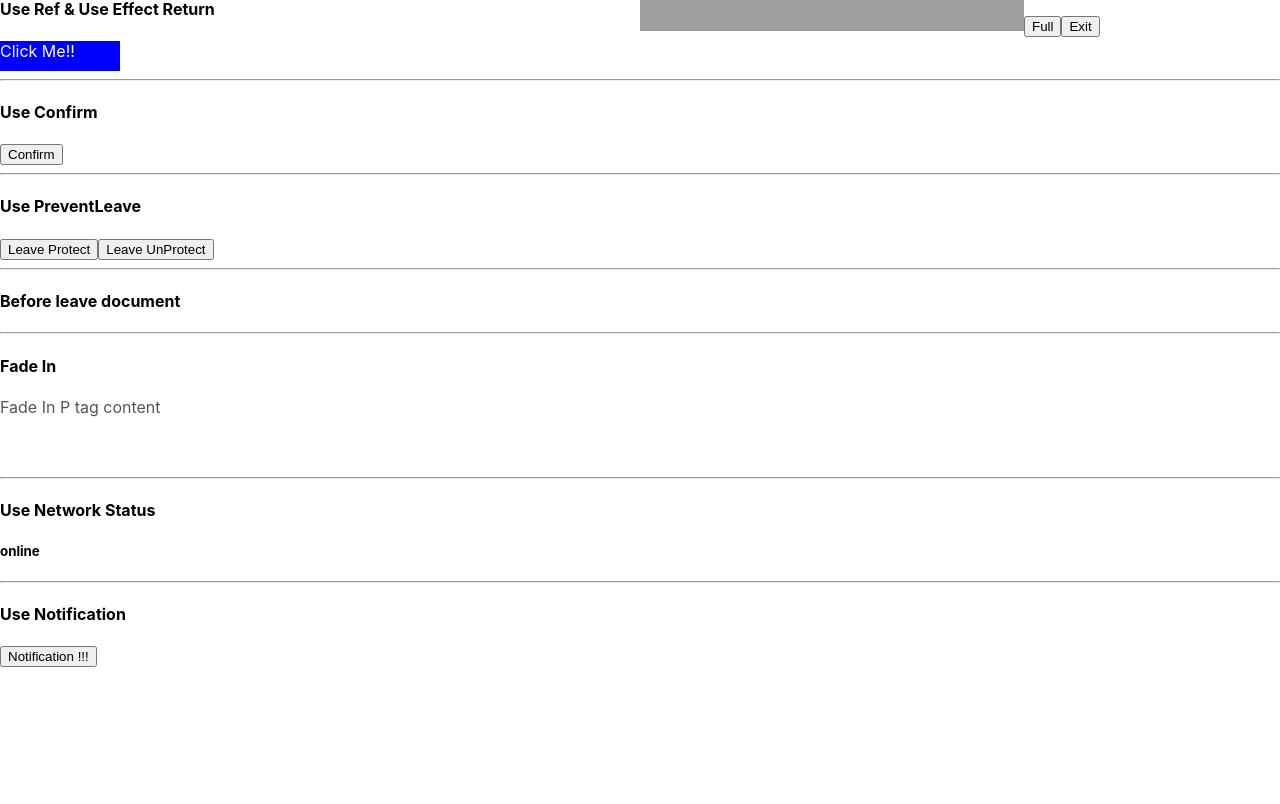
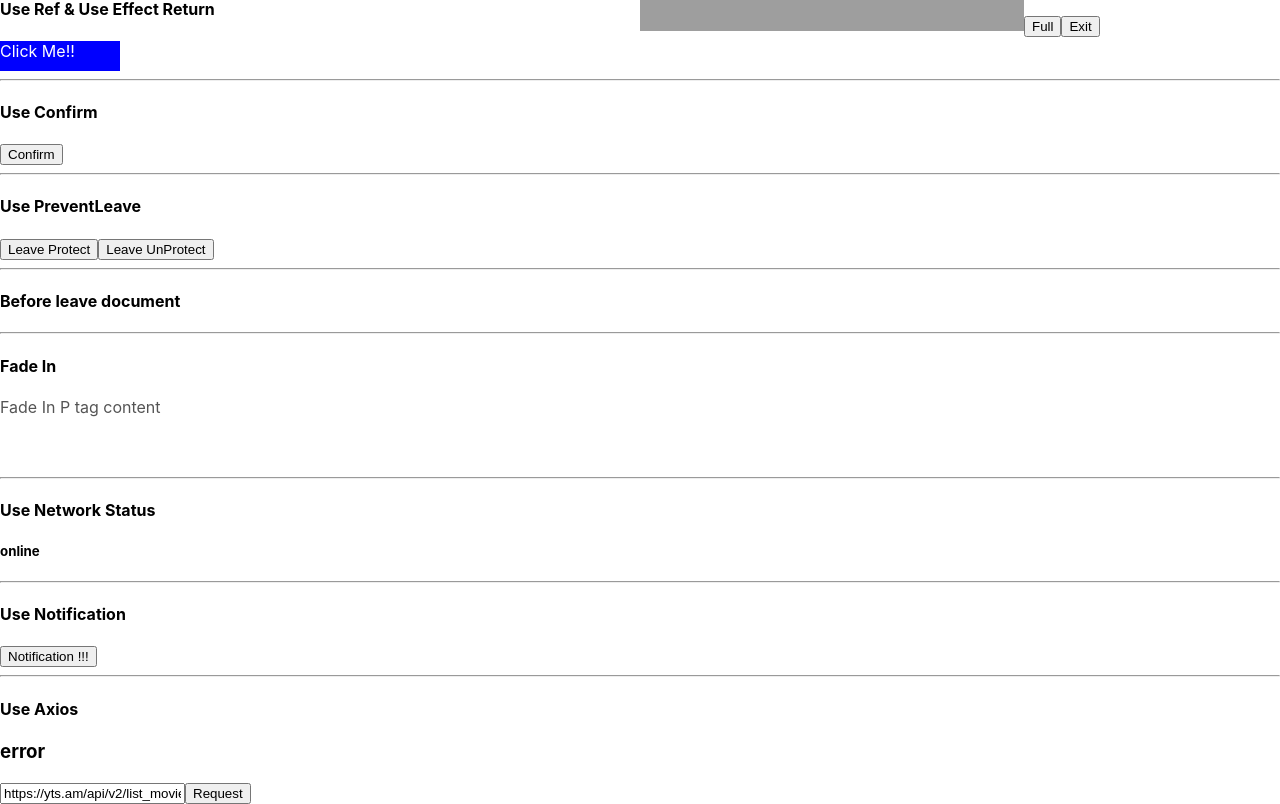
Before and after one commit to eagleduk/CustomHooks, a React (Create React App) app: page / in a window 1280 px wide. Shown: the part 420-1224 px from the top of the page. Before the commit the page ends 1087 px from the top, so only its background shows below. Built offline with nearby package versions, Linux system fonts and the light colour scheme; no server answers; grey boxes are pictures that could not be loaded.

Commit message:
2022-02-06 백업용

```diff
--- a/package.json
+++ b/package.json
@@ -6,6 +6,7 @@
     "@testing-library/jest-dom": "^5.11.4",
     "@testing-library/react": "^11.1.0",
     "@testing-library/user-event": "^12.1.10",
+    "axios": "^0.21.1",
     "react": "^17.0.1",
     "react-dom": "^17.0.1",
     "react-scripts": "4.0.3",
--- a/src/App.js
+++ b/src/App.js
@@ -11,6 +11,7 @@ import NetworkStatus from "./components/NetworkStatus";
 import ScrollComponent from "./components/ScrollComponent";
 import FullScreen from "./components/FullScreen";
 import Notification from "./components/Notification";
+import Axios from "./components/Axios";
 
 function App() {
   return (
@@ -38,6 +39,8 @@ function App() {
       <FullScreen />
       <hr />
       <Notification />
+      <hr />
+      <Axios />
     </div>
   );
 }
--- /dev/null
+++ b/src/components/Axios.js
@@ -0,0 +1,29 @@
+import { useState } from "react";
+import useAxios from "../customHooks/useAxios";
+
+const Axios = () => {
+  // yts.am/api/v2/list_movies.json
+  const [url, setURL] = useState("https://yts.am/api/v2/list_movies.json");
+  const onChange = (event) => {
+    const {
+      target: { value },
+    } = event;
+    setURL(value);
+  };
+
+  const { loading, data, error, refetchTrigger } = useAxios({
+    headers: { "Access-Control-Allow-Origin": "*" },
+    url,
+  });
+
+  return (
+    <div>
+      <h4>Use Axios</h4>
+      <h3>{loading ? "Loading..." : data?.status || "error"}</h3>
+      <input type="text" value={url} onChange={onChange} />
+      <button onClick={refetchTrigger}> Request </button>
+    </div>
+  );
+};
+
+export default Axios;
--- /dev/null
+++ b/src/customHooks/useAxios.js
@@ -0,0 +1,41 @@
+import defaultAxios from "axios";
+import { useEffect, useState } from "react";
+
+const useAxios = (options, axiosInstance = defaultAxios) => {
+  const [status, setStatus] = useState({
+    loading: true,
+  });
+
+  const [trigger, setTrigger] = useState(0);
+
+  const refetchTrigger = () => {
+    setStatus({
+      ...status,
+      loading: true,
+    });
+    setTrigger(Date.now());
+  };
+
+  useEffect(() => {
+    axiosInstance(options)
+      .then((data) => {
+        setStatus({
+          ...status,
+          loading: false,
+          data,
+        });
+      })
+      .catch((error) => {
+        console.log(error);
+        setStatus({
+          ...status,
+          loading: false,
+          error,
+        });
+      });
+  }, [trigger]);
+
+  return { ...status, refetchTrigger };
+};
+
+export default useAxios;
```
Also changed, not shown: 2 other files (tests, documents, lock files or other folders).
